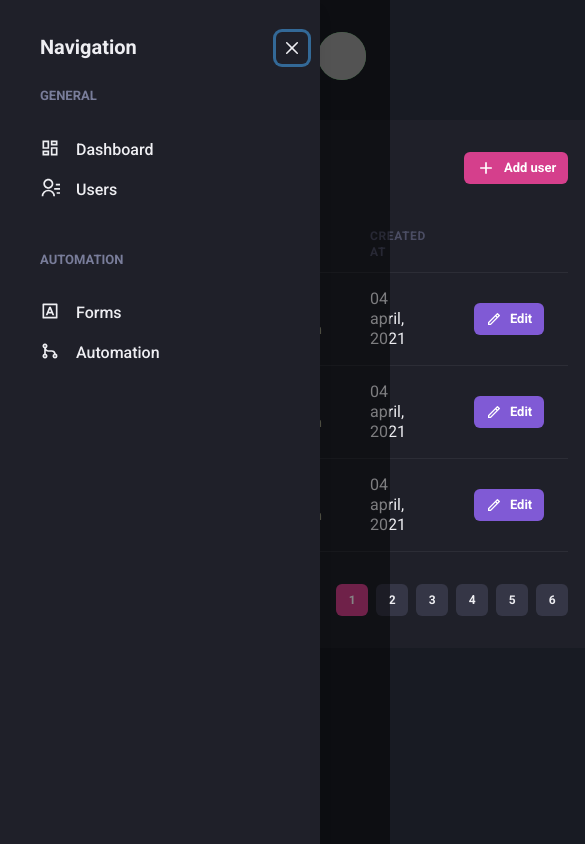
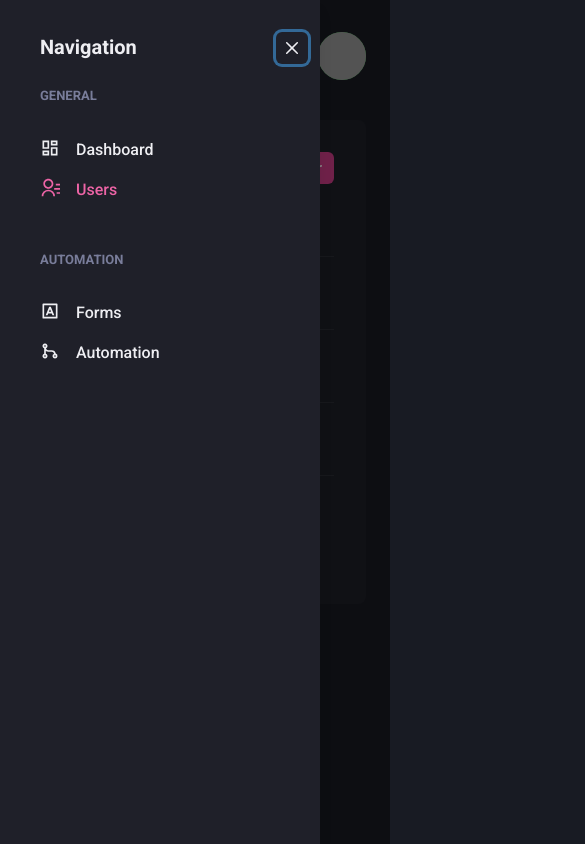
Before and after one commit to camarguin/dashgo, a Next.js app: page /users in a window 390 px wide. Both pictures are taken after a click on the button "Open navigation". Shown: the whole page, 585 px wide, since content can reach past the window. Built offline with nearby package versions, Linux system fonts and the light colour scheme; grey boxes are pictures that could not be loaded.

Commit message:
Added responsive and front end

```diff
--- /dev/null
+++ b/src/components/ActiveLink.tsx
@@ -0,0 +1,30 @@
+import React, { cloneElement, ReactElement } from 'react';
+import Link, { LinkProps } from 'next/link';
+import { useRouter } from 'next/router';
+
+interface ActiveLinkProps extends LinkProps {
+  children: ReactElement;
+  shouldMatchExactHref?: boolean;
+
+}
+
+const ActiveLink = ({ children, shouldMatchExactHref = false, ...rest }: ActiveLinkProps) => {
+  const { asPath } = useRouter()
+  let isActive = false;
+
+  if (shouldMatchExactHref && asPath === rest.href || asPath === rest.as) {
+    isActive = true;
+  }
+  if (!shouldMatchExactHref && (asPath.startsWith(String(rest.href)) || asPath.startsWith(String(rest.as)))) {
+    isActive = true
+  }
+  return (
+    <Link {...rest}>
+      {cloneElement(children, {
+        color: isActive ? 'pink.400' : 'gray.50'
+      })}
+    </Link>
+  );
+};
+
+export default ActiveLink;
--- a/src/components/Pagination/index.tsx
+++ b/src/components/Pagination/index.tsx
@@ -4,7 +4,7 @@
 
 const Pagination = () => {
   return (
-    <Stack direction="row" mt="8" justify="space-between" align="center">
+    <Stack direction={["column", "row"]} mt="8" justify="space-between" align="center">
       <Box>
         <strong>0</strong> - <strong>10</strong> of <strong>100</strong>
       </Box>
--- a/src/components/Sidebar/NavLink.tsx
+++ b/src/components/Sidebar/NavLink.tsx
@@ -1,18 +1,21 @@
-import { Icon, Link, Text, LinkProps as ChakraLinkProps } from "@chakra-ui/react";
+import { Icon, Link as ChakraLink, Text, LinkProps as ChakraLinkProps } from "@chakra-ui/react";
 import { ElementType } from "react";
-import { RiDashboardLine } from "react-icons/ri";
+import ActiveLink from '../ActiveLink';
 
 interface NavLinkProps extends ChakraLinkProps {
   icon: ElementType;
   children: string;
+  href: string;
 }
 
-const NavLink = ({ icon, children, ...rest }: NavLinkProps) => {
+const NavLink = ({ icon, children, href, ...rest }: NavLinkProps) => {
   return (
-    <Link display="flex" align="center" {...rest}>
-      <Icon as={icon} fontSize="20" />
-      <Text ml="4" fontWeight="medium">{children}</Text>
-    </Link>
+    <ActiveLink href={href} passHref>
+      <ChakraLink display="flex" align="center" {...rest}>
+        <Icon as={icon} fontSize="20" />
+        <Text ml="4" fontWeight="medium">{children}</Text>
+      </ChakraLink>
+    </ActiveLink>
   );
 };
 
--- a/src/components/Sidebar/SidebarNav.tsx
+++ b/src/components/Sidebar/SidebarNav.tsx
@@ -7,12 +7,12 @@
   return (
     <Stack spacing="12" align="flex-start">
       <NavSection title="GENERAL">
-        <NavLink icon={RiDashboardLine}>Dashboard</NavLink>
-        <NavLink icon={RiContactsLine}>Users</NavLink>
+        <NavLink icon={RiDashboardLine} href="/dashboard">Dashboard</NavLink>
+        <NavLink icon={RiContactsLine} href="/users">Users</NavLink>
       </NavSection>
       <NavSection title="AUTOMATION">
-        <NavLink icon={RiInputMethodLine}>Forms</NavLink>
-        <NavLink icon={RiGitMergeLine}>Automation</NavLink>
+        <NavLink icon={RiInputMethodLine} href="/forms">Forms</NavLink>
+        <NavLink icon={RiGitMergeLine} href="/automation">Automation</NavLink>
       </NavSection>
     </Stack>
   );
--- a/src/pages/dashboard.tsx
+++ b/src/pages/dashboard.tsx
@@ -68,7 +68,7 @@
       <Flex w="100%" my="6" maxWidth={1480} mx="auto" px="6">
         <Sidebar />
         <SimpleGrid flex="1" gap="4" minChildWidth="320px" align="flex-start">
-          <Box p="8" bg="gray.800" borderRadius={8} pb="4">
+          <Box p={["6", "8"]} bg="gray.800" borderRadius={8} pb="4">
             <Text fontSize="lg" mb="4">Subs of the week</Text>
             <Chart options={options} series={series} type="area" height={160} />
           </Box>
--- a/src/pages/users/index.tsx
+++ b/src/pages/users/index.tsx
@@ -1,10 +1,15 @@
-import { Box, Button, Checkbox, Flex, Heading, Icon, Table, Tbody, Th, Thead, Tr, Td, Text } from "@chakra-ui/react";
+import Link from 'next/link';
+import { Box, Button, Checkbox, Flex, Heading, Icon, Table, Tbody, Th, Thead, Tr, Td, Text, useBreakpointValue } from "@chakra-ui/react";
 import { RiAddLine, RiPencilLine } from "react-icons/ri";
 import Header from "../../components/Header";
 import Pagination from "../../components/Pagination";
 import Sidebar from "../../components/Sidebar";
 
 export default function UserList() {
+  const isWideVersion = useBreakpointValue({
+    base: false,
+    lg: true,
+  })
   return (
     <Box>
       <Header />
@@ -13,24 +18,25 @@
         <Box flex="1" borderRadius={8} bg="gray.800" p="8">
           <Flex mb="8" justify="space-between" align="center">
             <Heading size="lg" fontWeight="normal">Users</Heading>
-            <Button as="a" size="sm" fontSize="small" colorScheme="pink" leftIcon={<Icon as={RiAddLine} fontSize="20" />}>
-              Add user
-            </Button>
+            <Link href="/users/create" passHref>
+              <Button as="a" size="sm" fontSize="small" colorScheme="pink" leftIcon={<Icon as={RiAddLine} fontSize="20" />}>
+                Add user
+              </Button>
+            </Link>
           </Flex>
           <Table colorScheme="whiteAlpha">
             <Thead>
               <Tr>
-                <Th px="6" color="gray.300" width="8">
+                <Th px={["4", "4", "6"]} color="gray.300" width="8">
                   <Checkbox colorScheme="pink" />
                 </Th>
                 <Th>User</Th>
-                <Th>Created at</Th>
-                <Th w="8"></Th>
+                {isWideVersion && <Th>Created at</Th>}
               </Tr>
             </Thead>
             <Tbody>
               <Tr>
-                <Td px="6">
+                <Td px={["4", "4", "6"]}>
                   <Checkbox colorScheme="pink" />
                 </Td>
                 <Td>
@@ -39,15 +45,10 @@
                     <Text fontSize="sm" color="gray.300">lucasgcamargo@icloud.com</Text>
                   </Box>
                 </Td>
-                <Td>04 april, 2021</Td>
-                <Td>
-                  <Button as="a" size="sm" fontSize="small" colorScheme="purple" leftIcon={<Icon as={RiPencilLine} fontSize="16" />}>
-                    Edit
-                  </Button>
-                </Td>
+                {isWideVersion && <Td>04 april, 2021</Td>}
               </Tr>
               <Tr>
-                <Td px="6">
+                <Td px={["4", "4", "6"]}>
                   <Checkbox colorScheme="pink" />
                 </Td>
                 <Td>
@@ -56,15 +57,10 @@
                     <Text fontSize="sm" color="gray.300">lucasgcamargo@icloud.com</Text>
                   </Box>
                 </Td>
-                <Td>04 april, 2021</Td>
-                <Td>
-                  <Button as="a" size="sm" fontSize="small" colorScheme="purple" leftIcon={<Icon as={RiPencilLine} fontSize="16" />}>
-                    Edit
-                  </Button>
-                </Td>
+                {isWideVersion && <Td>04 april, 2021</Td>}
               </Tr>
               <Tr>
-                <Td px="6">
+                <Td px={["4", "4", "6"]}>
                   <Checkbox colorScheme="pink" />
                 </Td>
                 <Td>
@@ -73,12 +69,7 @@
                     <Text fontSize="sm" color="gray.300">lucasgcamargo@icloud.com</Text>
                   </Box>
                 </Td>
-                <Td>04 april, 2021</Td>
-                <Td>
-                  <Button as="a" size="sm" fontSize="small" colorScheme="purple" leftIcon={<Icon as={RiPencilLine} fontSize="16" />}>
-                    Edit
-                  </Button>
-                </Td>
+                {isWideVersion && <Td>04 april, 2021</Td>}
               </Tr>
             </Tbody>
           </Table>
```
Also changed, not shown: src/pages/users/create.tsx (+7 -5 lines).
